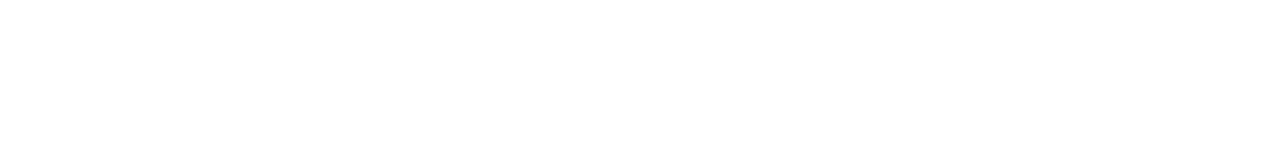
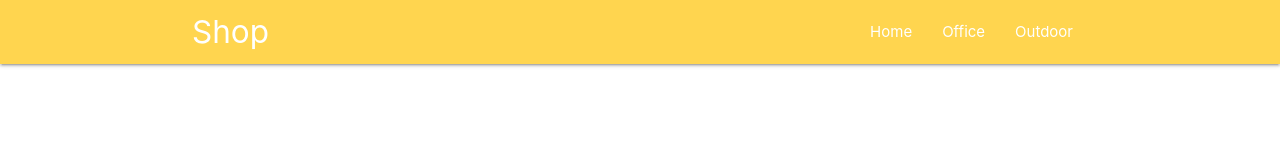
Before and after one commit to joshbivens/shopping-cart, a website: page index.html in a window 1280 px wide. Drawn offline with nearby package versions, Linux system fonts and the light colour scheme.

Commit message:
Add navbar/sidebar

```diff
--- a/index.html
+++ b/index.html
@@ -8,7 +8,39 @@
   <title>Shopping Cart</title>
 </head>
 <body>
-  <script src="/js/fake.js"></script>
+  <div id="app">
+    <nav>
+      <div class="nav-wrapper amber lighten-2">
+        <div class="container">
+          <a href="#" class="brand-logo">Shop</a>
+          <a href="#" class="sidenav-trigger" data-target="mobile-links">
+            <i class="material-icons">menu</i>
+          </a>
+          <ul class="right hide-on-med-and-down">
+            <li><a href="#">Home</a></li>
+            <li><a href="#">Office</a></li>
+            <li><a href="#">Outdoor</a></li>
+          </ul>
+        </div>
+      </div>
+    </nav>
+
+    <ul class="sidenav" id="mobile-links">
+      <li><a href="#">Home</a></li>
+      <li><a href="#">Office</a></li>
+      <li><a href="#">Outdoor</a></li>
+    </ul>
+
+    <div class="container">
+
+    </div>
+  </div>
+  <script src="https://code.jquery.com/jquery-3.4.1.min.js"></script>
   <script type="text/javascript" src="js/materialize.min.js"></script>
+  <script>
+    $(document).ready(() => {
+      $('.sidenav').sidenav();
+    });
+  </script>
 </body>
 </html>
```
